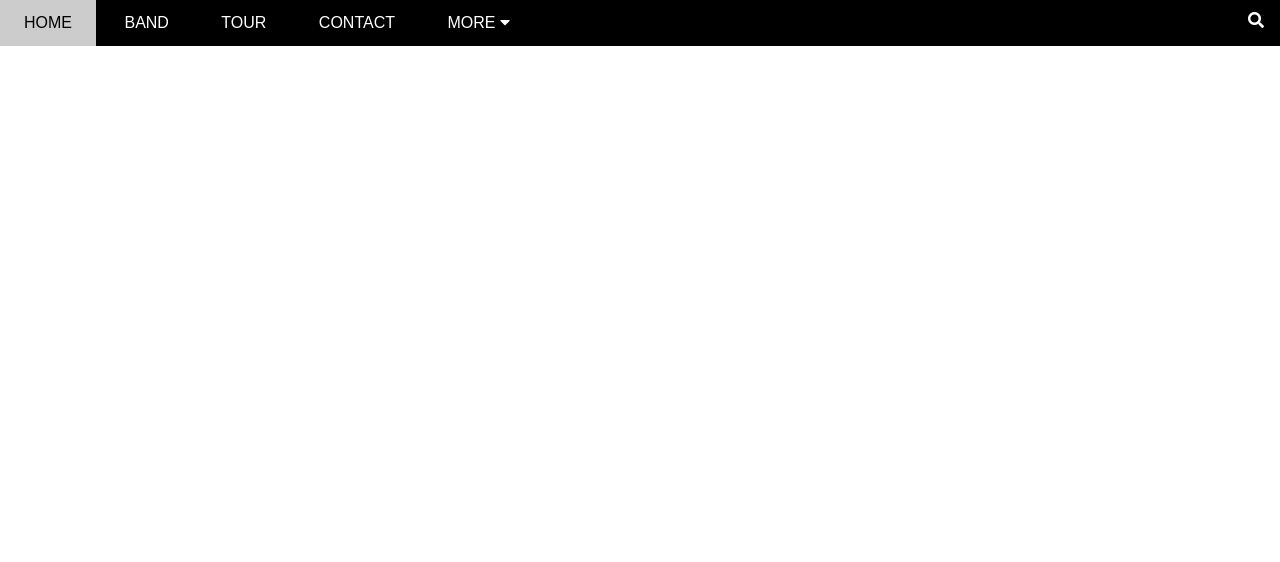
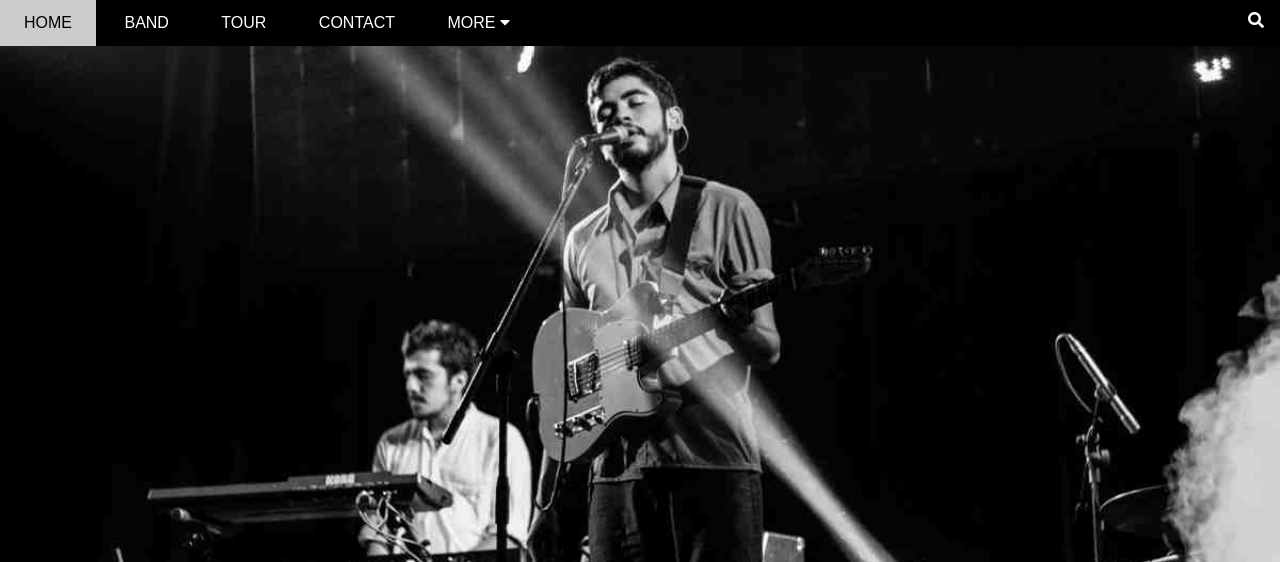
Before and after one commit to thinhcv245/w3shools, a plain HTML site: page index.html in a window 1280 px wide. Shown: the top 562 px of the page. Drawn offline with Linux system fonts and the light colour scheme; the site is published under a folder, as on GitHub Pages, so addresses that start at the root find nothing.

Commit message:
fix link

```diff
--- a/assets/css/style.css
+++ b/assets/css/style.css
@@ -207,7 +207,7 @@ html {
     /* margin-top: 46px; */
     position: relative;
     padding-top: 50%;
-    background: url(/assets/slider/slider1.jpg) top center / cover no-repeat;
+    background: url(../slider/slider1.jpg) top center / cover no-repeat;
 }
 
 .slider-content {
```
